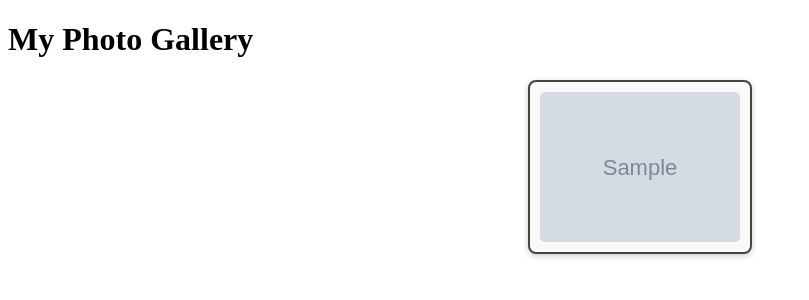
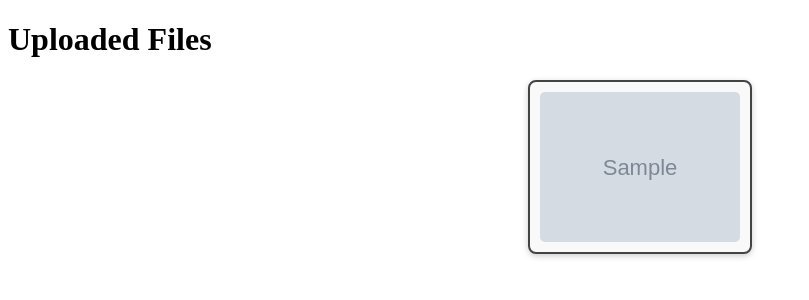
Before and after one commit to kreyith/azure-photo-gallery, a Flask app: template templates/gallery.html in a window 1280 px wide. Shown: the part 46-346 px from the top of the page, without its empty margins (0-809 px from the left). Run offline with Flask 3, Linux system fonts and the light colour scheme; the template is opened without the code that fills it: most values are stand-ins (such as "Sample title", 1, 10 or a date in 2020); grey boxes marked "Sample" are stand-in pictures.

Commit message:
Updated gallery to show all files types and adjusted the app.py route

```diff
--- a/app.py
+++ b/app.py
@@ -1,5 +1,6 @@
 from flask import Flask, render_template, request, redirect, url_for
 import os
+import time
 
 app = Flask(__name__)
 
@@ -13,31 +14,25 @@ photos = ["goodmorning.png", "sparky.jpg", "starwars1.jpg" ]
 
 @app.route("/gallery")
 def gallery():
-    image_folder = os.path.join("static", "images")
-    photos = []
+    file_folder = os.path.join("static", "images")   # adjust if your folder is named differently
+    files = os.listdir(file_folder)                  # list *all* files, no extension filter
+    return render_template("gallery.html", files=files)
 
-    # loop through all files in static/images
-    for filename in os.listdir(image_folder):
-        if filename.lower().endswith((".png", ".jpg", ".jpeg", ".gif")):
-            photos.append(filename)
-
-    return render_template("gallery.html", photos=photos)
 
 
 @app.route("/upload", methods=["GET", "POST"])
 def upload():
     if request.method == "POST":
-        file = request.files.get("photo")  # safer than request.files["photo"]
+        file = request.files.get("photo")
         if file and file.filename != "":
             filepath = os.path.join("static/images", file.filename)
             file.save(filepath)
-            return redirect(url_for("gallery"))  # go back to gallery
+            time.sleep(5) #artificial delay
+            return redirect(url_for("gallery"))
         else:
             return "No file selected", 400
-
-    # This part always runs for GET requests
     return render_template("upload.html")
 
 
 if __name__ == "__main__":
-    app.run(debug=True)
+    app.run(debug=False)
--- a/templates/gallery.html
+++ b/templates/gallery.html
@@ -1,15 +1,24 @@
 {% extends "base.html" %}
 
-{% block title %}Photo Gallery{% endblock %}
+{% block title %}File Gallery{% endblock %}
 
 {% block content %}
-<h1>My Photo Gallery</h1>
+<h1>Uploaded Files</h1>
 <ul class="gallery">
-  {% for photo in photos %}
+  {% for file in files %}
     <li>
-      <a href="{{ url_for('static', filename='images/' ~ photo) }}" target="_blank">
-        <img src="{{ url_for('static', filename='images/' ~ photo) }}" alt="{{ photo }}">
-      </a>
+      {% if file.lower().endswith(('.png', '.jpg', '.jpeg', '.gif')) %}
+        <!-- Preview images as thumbnails -->
+        <a href="{{ url_for('static', filename='images/' ~ file) }}" target="_blank">
+          <img src="{{ url_for('static', filename='images/' ~ file) }}"
+               alt="{{ file }}" width="200">
+        </a>
+      {% else %}
+        <!-- Download/view link for other file types -->
+        <a href="{{ url_for('static', filename='images/' ~ file) }}" target="_blank">
+          {{ file }}
+        </a>
+      {% endif %}
     </li>
   {% endfor %}
 </ul>
```
Also changed, not shown: templates/upload.html (+17 -4 lines), 2 other files.
